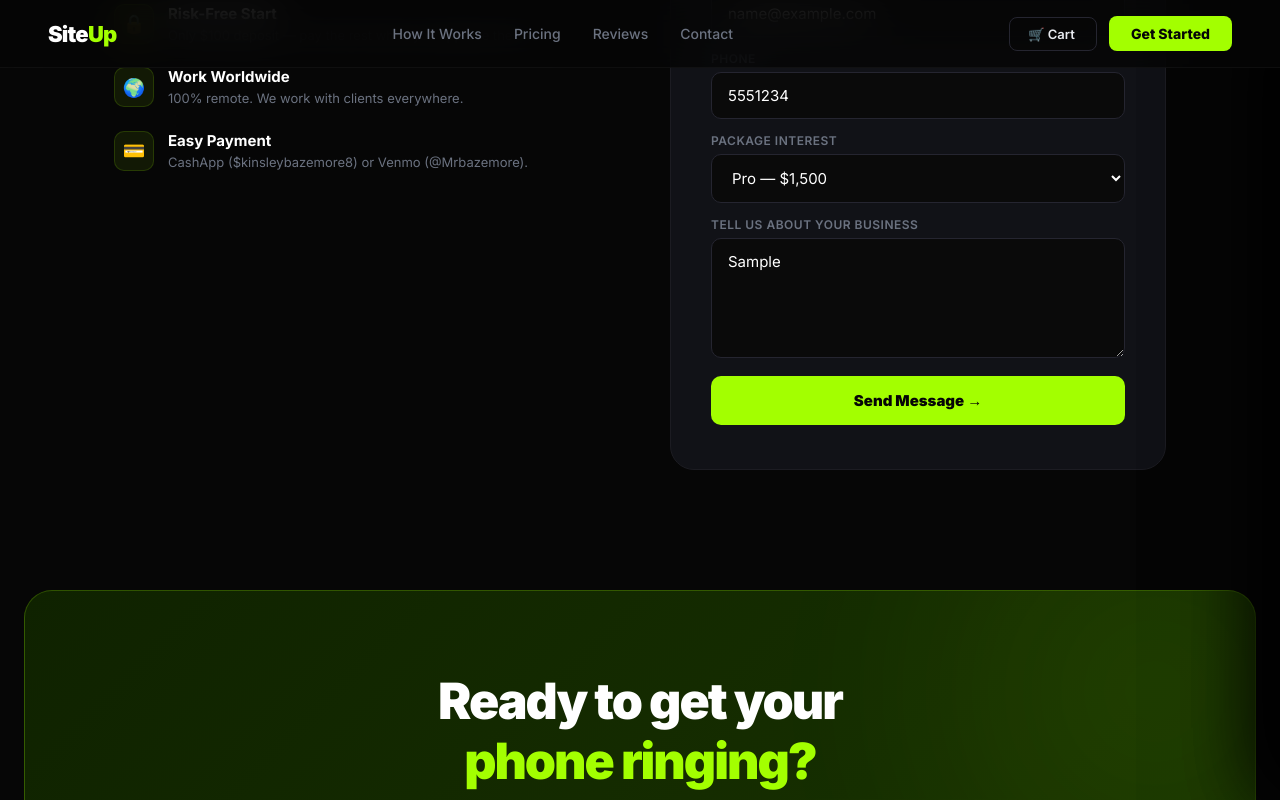
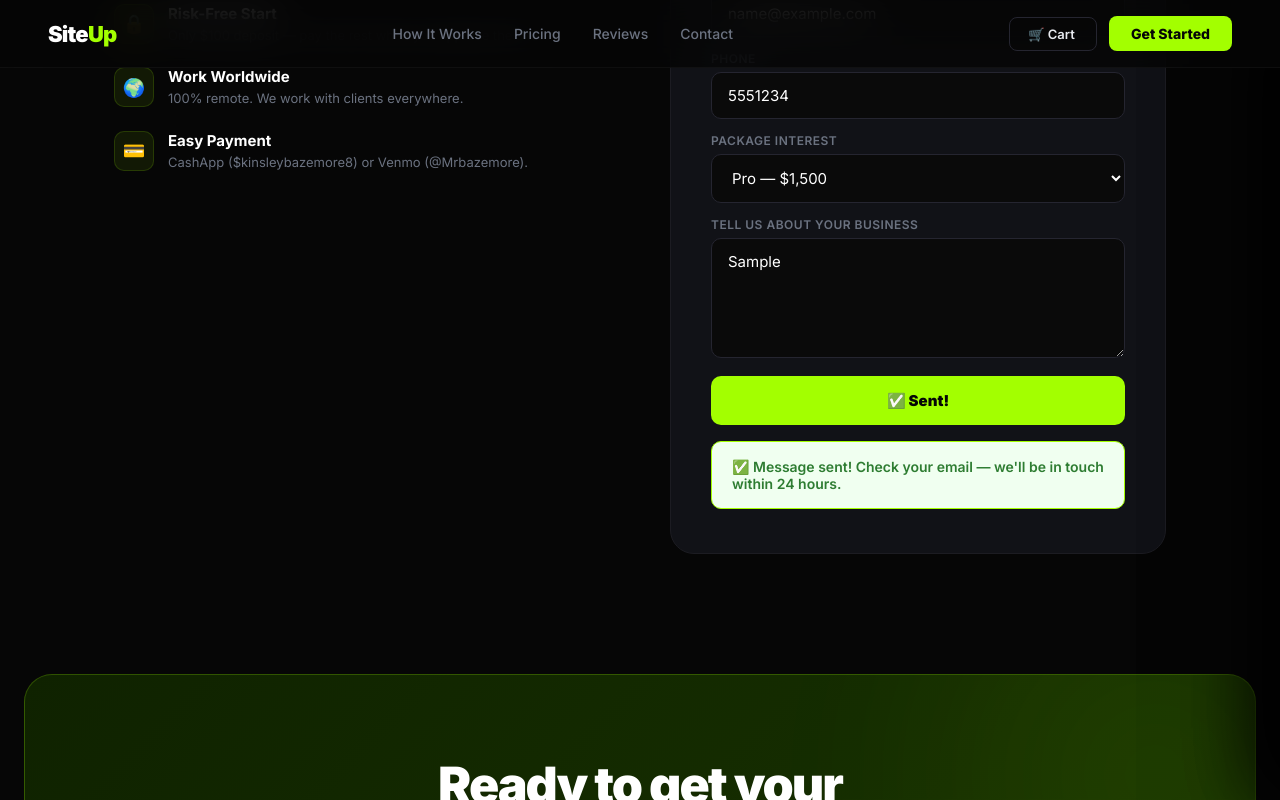
Before and after one commit to Mrbazemore5/siteupagency, a plain HTML site: page index.html in a window 1280 px wide. Both pictures are taken after typing "Sample", "Sample", "Sample", "name@example.com", "5551234", "Sample" into the empty fields and a click on the button "Send Message →". Shown: the part 5552-6352 px from the top of the page. Drawn offline with Linux system fonts and the light colour scheme; no server answers.

Commit message:
Wire consultation form + payment notifications to Gmail backend

```diff
--- a/index.html
+++ b/index.html
@@ -912,7 +912,8 @@
       </select>
     </div>
     <div class="form-field"><label class="form-label">Tell us about your business</label><textarea class="form-input" placeholder="What you do, where you're based, what you need..."></textarea></div>
-    <button class="form-submit" onclick="alert('Thanks! We\'ll reach out within 24 hours. Send your $100 deposit to $kinsleybazemore8 on CashApp or @Mrbazemore on Venmo to lock your spot!')">Send Message →</button>
+    <button class="form-submit" id="consult-btn" onclick="submitConsultation()">Send Message →</button>
+    <div id="consult-success" style="display:none;background:#f0fff0;border:1px solid #a3ff00;border-radius:10px;padding:16px 20px;margin-top:16px;font-size:14px;color:#2e7d32;font-weight:600;">✅ Message sent! Check your email — we'll be in touch within 24 hours.</div>
   </div>
 </div>
 
@@ -1171,7 +1172,7 @@ function submitOrder(){
       '<div><strong style="color:#fff">Email:</strong> '+e+'</div>'+
       '<div style="margin-top:8px;color:var(--g);font-weight:700;">$100 deposit sent ✓</div>'+
       '<div style="color:#aaa;font-size:13px;margin-top:4px;">Balance of $'+(it.price-100).toLocaleString()+' due on delivery · '+delivDate+'</div>'+
-      '<div style="color:#aaa;font-size:13px;margin-top:4px;">📧 Receipt sent to '+e+'</div>';
+      '<div style="color:#aaa;font-size:13px;margin-top:4px;">📧 Receipt sent to '+e+' · Kinsley notified</div>';
     closeAllDrawers();
     document.getElementById('success-bg').classList.add('on');
     cart=[]; coStep=1; renderCart();
@@ -1205,6 +1206,44 @@ window.addEventListener('scroll',function(){
   document.getElementById('main-nav').style.background=
     window.scrollY>40?'rgba(6,6,6,0.98)':'rgba(6,6,6,0.8)';
 });
+
+// ── Consultation form ──────────────────────────────────────────────────────
+function submitConsultation(){
+  var fields = document.querySelectorAll('.contact-form-box .form-input');
+  var firstName = fields[0] ? fields[0].value.trim() : '';
+  var lastName  = fields[1] ? fields[1].value.trim() : '';
+  var business  = fields[2] ? fields[2].value.trim() : '';
+  var email     = fields[3] ? fields[3].value.trim() : '';
+  var phone     = fields[4] ? fields[4].value.trim() : '';
+  var pkg       = fields[5] ? fields[5].value.trim() : '';
+  var message   = fields[6] ? fields[6].value.trim() : '';
+
+  if(!email){ alert('Please enter your email address.'); return; }
+
+  var btn = document.getElementById('consult-btn');
+  btn.textContent = 'Sending...';
+  btn.disabled = true;
+
+  fetch('https://superagent-d29c9b67.base44.app/functions/submitConsultation',{
+    method:'POST',
+    headers:{'Content-Type':'application/json'},
+    body: JSON.stringify({ firstName, lastName, businessName: business, email, phone, package: pkg, message })
+  })
+  .then(function(r){ return r.json(); })
+  .then(function(){
+    document.getElementById('consult-success').style.display = 'block';
+    // Clear fields
+    fields.forEach(function(f){ f.value = ''; });
+    btn.textContent = '✅ Sent!';
+    setTimeout(function(){ btn.textContent='Send Message →'; btn.disabled=false; document.getElementById('consult-success').style.display='none'; }, 6000);
+  })
+  .catch(function(){
+    // Still show success — email may have sent
+    document.getElementById('consult-success').style.display = 'block';
+    btn.textContent = '✅ Sent!';
+    setTimeout(function(){ btn.textContent='Send Message →'; btn.disabled=false; }, 4000);
+  });
+}
 </script>
 </body>
 </html>
```
